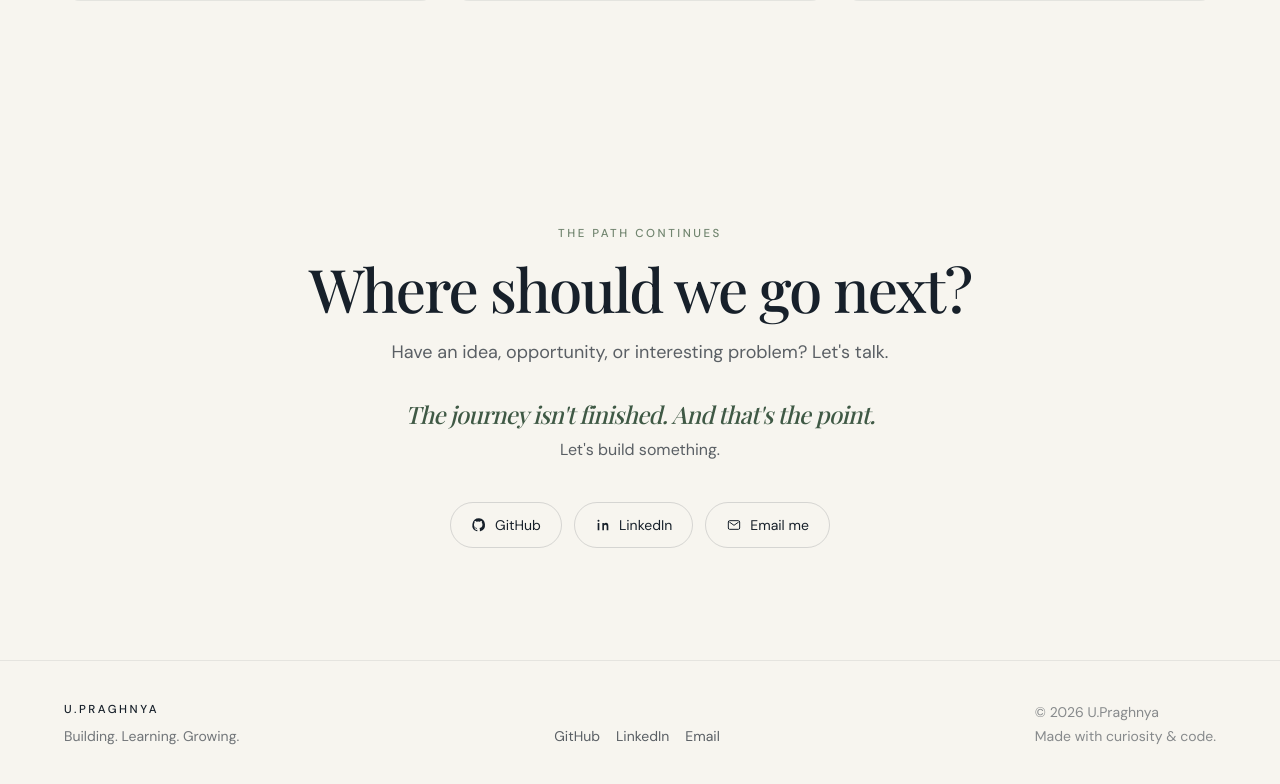
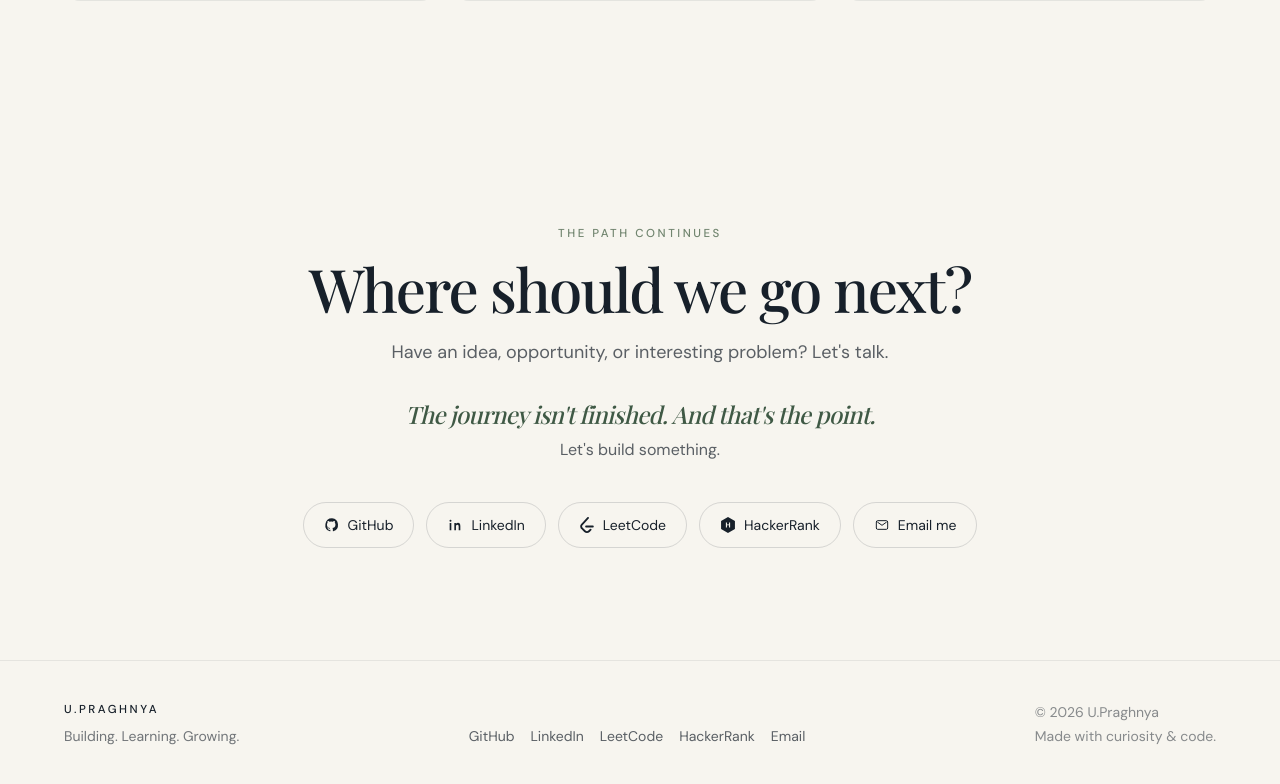
Before and after one commit to praghnyau/PortFolio, a React (Vite) app: page / in a window 1280 px wide. Shown: the part 7193-7977 px from the top of the page. Built offline with nearby package versions, Linux system fonts and the light colour scheme; a web font is replaced by a local one.

Commit message:
Add LeetCode and HackerRank profiles to Contact, Footer, and Resume

```diff
--- a/public/resume.html
+++ b/public/resume.html
@@ -206,6 +206,8 @@
           <span><a href="mailto:unguturipraghnya@gmail.com">unguturipraghnya@gmail.com</a></span>
           <span><a href="https://github.com/praghnyau" target="_blank">github.com/praghnyau</a></span>
           <span><a href="https://www.linkedin.com/in/praghnya" target="_blank">linkedin.com/in/praghnya</a></span>
+          <span><a href="https://leetcode.com/u/praghnyau" target="_blank">leetcode.com/u/praghnyau</a></span>
+          <span><a href="https://www.hackerrank.com/profile/praghnyau" target="_blank">hackerrank.com/profile/praghnyau</a></span>
         </div>
       </header>
 
--- a/src/components/Contact.tsx
+++ b/src/components/Contact.tsx
@@ -21,6 +21,8 @@ export function Contact() {
           <div className="mt-10 flex flex-wrap justify-center gap-3">
             <ContactLink href={site.github} label="GitHub" icon="github" />
             <ContactLink href={site.linkedin} label="LinkedIn" icon="linkedin" />
+            <ContactLink href={site.leetcode} label="LeetCode" icon="leetcode" />
+            <ContactLink href={site.hackerrank} label="HackerRank" icon="hackerrank" />
             <ContactLink href={`mailto:${site.email}`} label="Email me" icon="mail" />
           </div>
         </FadeIn>
@@ -36,7 +38,7 @@ function ContactLink({
 }: {
   href: string
   label: string
-  icon: "github" | "linkedin" | "mail"
+  icon: "github" | "linkedin" | "leetcode" | "hackerrank" | "mail"
 }) {
   return (
     <TransitionLink
@@ -51,7 +53,7 @@ function ContactLink({
   )
 }
 
-function Icon({ name }: { name: "github" | "linkedin" | "mail" }) {
+function Icon({ name }: { name: "github" | "linkedin" | "leetcode" | "hackerrank" | "mail" }) {
   if (name === "github") {
     return (
       <svg width="16" height="16" viewBox="0 0 24 24" fill="currentColor" aria-hidden="true">
@@ -66,6 +68,20 @@ function Icon({ name }: { name: "github" | "linkedin" | "mail" }) {
       </svg>
     )
   }
+  if (name === "leetcode") {
+    return (
+      <svg width="16" height="16" viewBox="0 0 24 24" fill="currentColor" aria-hidden="true">
+        <path d="M13.483 0a1.374 1.374 0 0 0-.961.438L7.116 6.226l-3.854 4.126a5.266 5.266 0 0 0-1.209 2.104 5.35 5.35 0 0 0-.125.513 5.527 5.527 0 0 0 .062 2.362 5.83 5.83 0 0 0 .349 1.017 5.938 5.938 0 0 0 1.271 1.818l4.277 4.193.039.038c2.248 2.165 5.852 2.133 8.063-.074l2.396-2.392c.54-.54.54-1.414.003-1.955a1.378 1.378 0 0 0-1.951-.003l-2.396 2.392a3.021 3.021 0 0 1-4.205.038l-.02-.019-4.276-4.193c-.652-.64-.972-1.469-.948-2.263a2.68 2.68 0 0 1 .666-1.607c.014-.015.03-.03.045-.045l3.855-4.127 5.406-5.788c.54-.54.54-1.414 0-1.954A1.37 1.37 0 0 0 13.483 0zm-2.866 12.815a1.38 1.38 0 0 0-1.38 1.382 1.38 1.38 0 0 0 1.38 1.382H20.79a1.38 1.38 0 0 0 1.38-1.382 1.38 1.38 0 0 0-1.38-1.382z" />
+      </svg>
+    )
+  }
+  if (name === "hackerrank") {
+    return (
+      <svg width="16" height="16" viewBox="0 0 24 24" fill="currentColor" aria-hidden="true">
+        <path d="M12 0L1.608 6v12L12 24l10.392-6V6L12 0zm3.176 15.656h-1.632v-3.232h-3.088v3.232H8.824V8.344h1.632v3.088h3.088V8.344h1.632v7.312z" />
+      </svg>
+    )
+  }
   return (
     <svg width="16" height="16" viewBox="0 0 24 24" fill="none" aria-hidden="true">
       <rect x="3.5" y="5.5" width="17" height="13" rx="2" stroke="currentColor" strokeWidth="1.5" />
--- a/src/components/Footer.tsx
+++ b/src/components/Footer.tsx
@@ -28,6 +28,22 @@ export function Footer() {
           >
             LinkedIn
           </TransitionLink>
+          <TransitionLink
+            className="text-navy/70 transition hover:text-forest dark:text-cream/70 dark:hover:text-beige"
+            href={site.leetcode}
+            target="_blank"
+            rel="noreferrer"
+          >
+            LeetCode
+          </TransitionLink>
+          <TransitionLink
+            className="text-navy/70 transition hover:text-forest dark:text-cream/70 dark:hover:text-beige"
+            href={site.hackerrank}
+            target="_blank"
+            rel="noreferrer"
+          >
+            HackerRank
+          </TransitionLink>
           <a
             className="text-navy/70 transition hover:text-forest dark:text-cream/70 dark:hover:text-beige"
             href={`mailto:${site.email}`}
--- a/src/data/site.ts
+++ b/src/data/site.ts
@@ -8,5 +8,7 @@ export const site = {
   github: "https://github.com/praghnyau",
   // Replace with a real LinkedIn profile URL when available.
   linkedin: "https://www.linkedin.com/in/praghnya",
+  leetcode: "https://leetcode.com/u/praghnyau",
+  hackerrank: "https://www.hackerrank.com/profile/praghnyau",
   year: 2026,
 } as const
```
Also changed, not shown: 4 other files (tests, documents, lock files or other folders).
